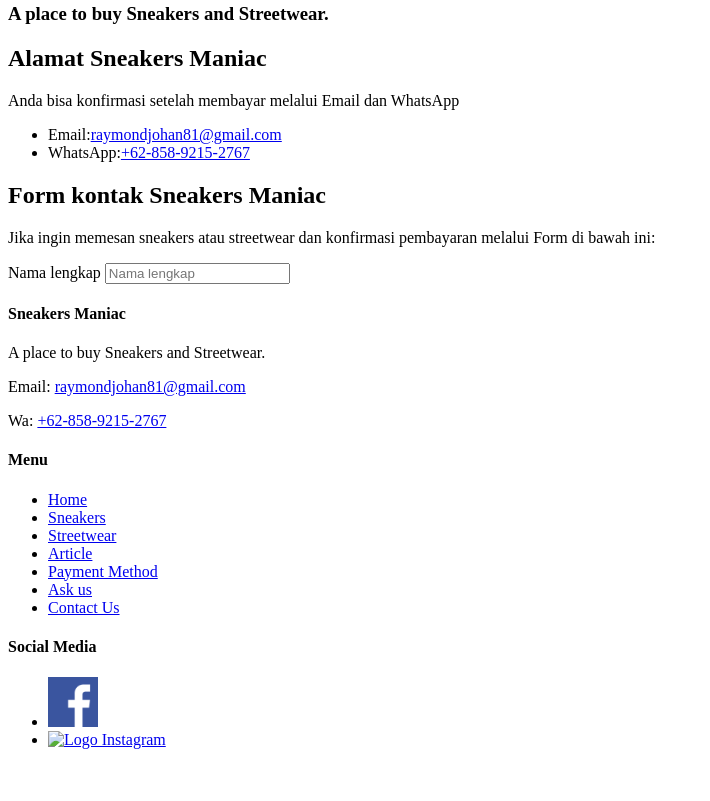
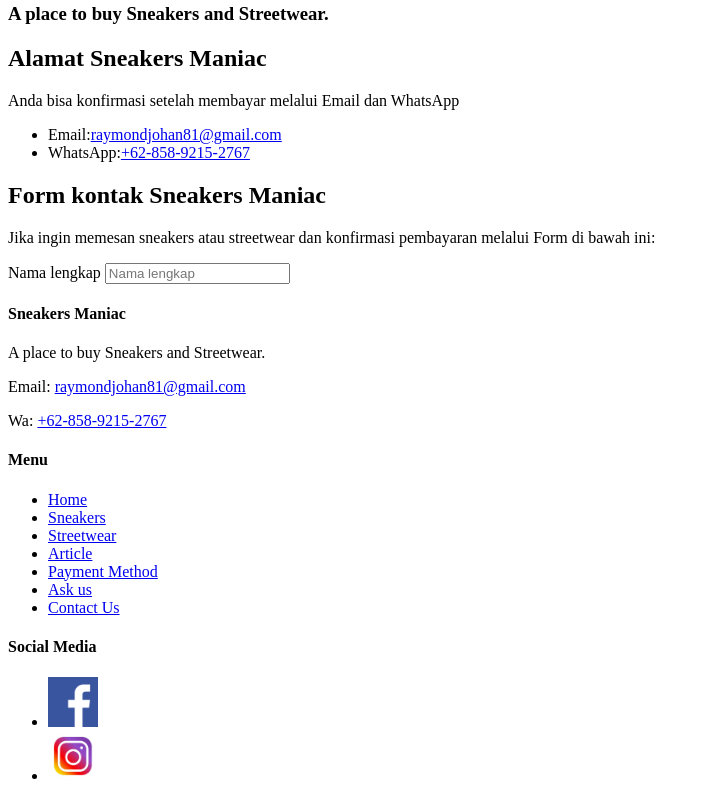
Before and after one commit to raymondjohan/raymondjohan.github.io, a plain HTML site: page contact us.html in a window 1280 px wide. Shown: the part 531-1332 px from the top of the page, without its empty margins (0-710 px from the left). Before the commit the page ends 1296 px from the top, so only its background shows below. Drawn offline with Linux system fonts and the light colour scheme.

Commit message:
Update contact us.html

```diff
--- a/contact us.html
+++ b/contact us.html
@@ -112,7 +112,7 @@
         </li>
         <li>
             <a href="https://instagram.com/_rxymondjohxn" title="Instagram - _rxymondjohxn">
-            <img src="images/logo Instagram.jpg" alt="Logo Instagram" width="50">
+              <img src="images/logo-Instagram.jpg" alt="Logo Instagram" width="50">
             </a>
         </li>
     </ul>
```
